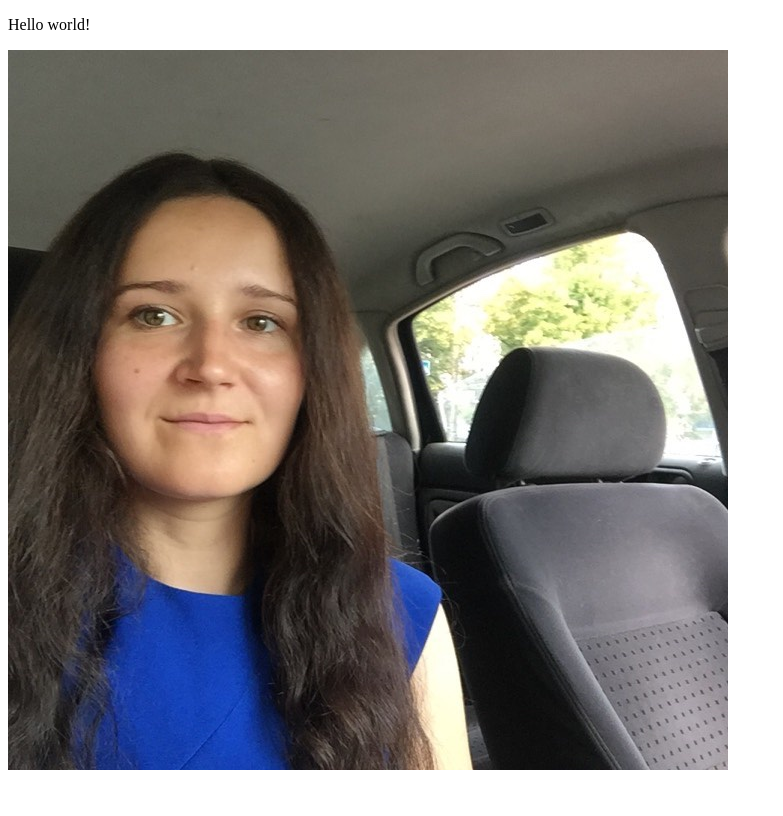
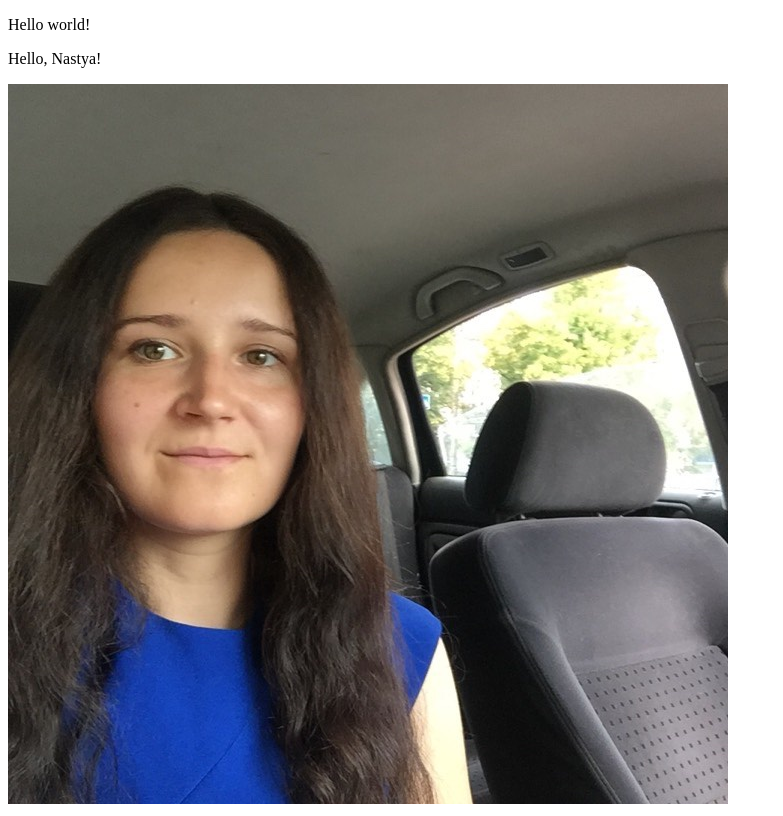
Before and after one commit to aleksandrmoshorovskyi/JavaScriptLessons, a plain HTML site: page index.html in a window 1280 px wide. Shown: the whole page, without its empty margins (0-783 px from the left). Drawn offline with Linux system fonts and the light colour scheme.

Commit message:
na2 commit

```diff
--- a/index.html
+++ b/index.html
@@ -5,6 +5,7 @@
     </head>
     <body>
         <p>Hello world!</p>
+        <p>Hello, Nastya!</p>
 
         <img src="images/na.jpg" alt="Nastya">
 
```
